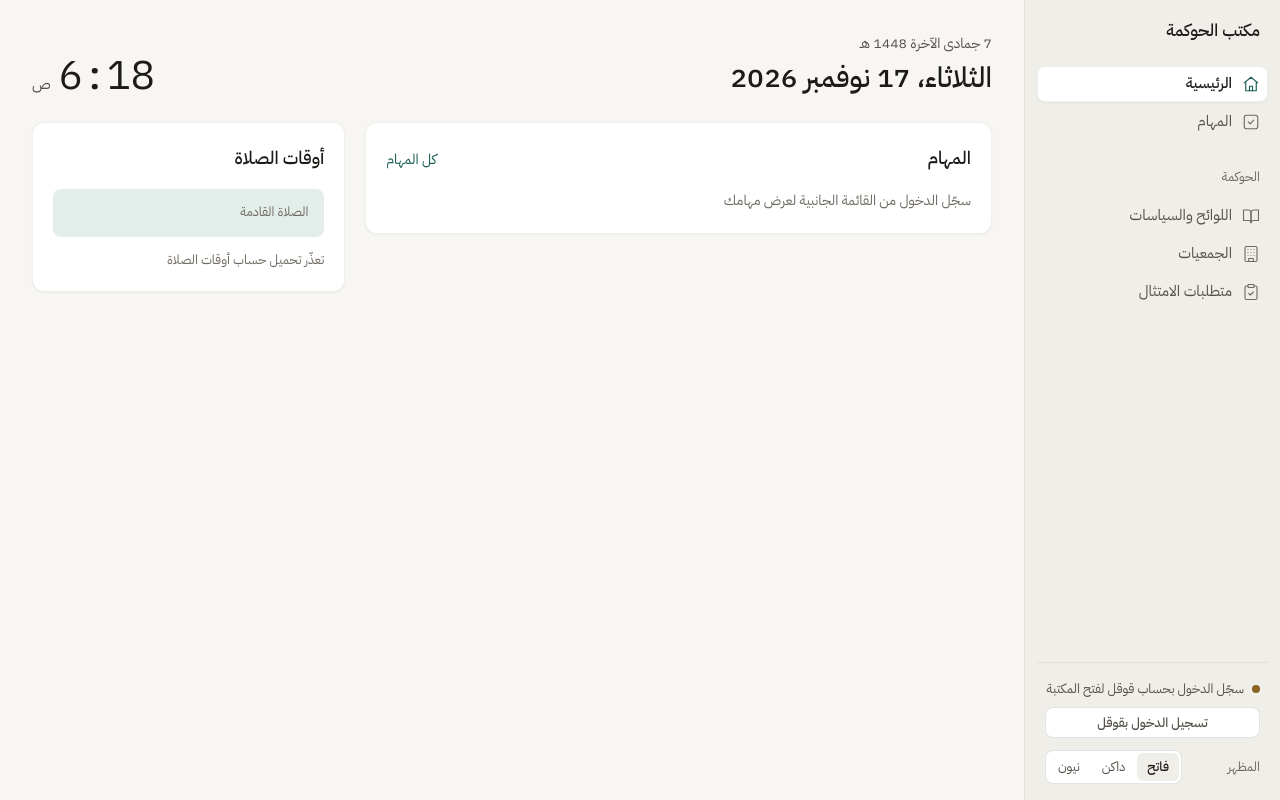
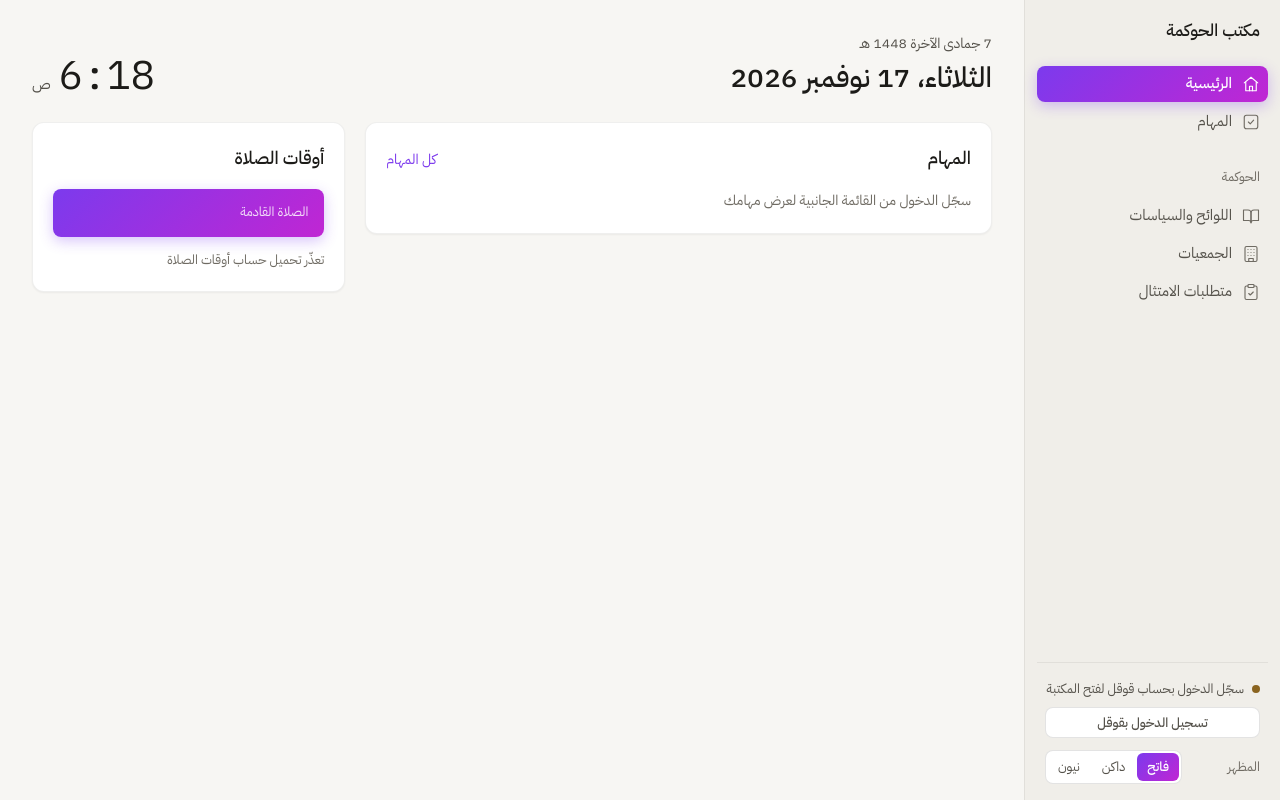
Before and after one commit to aoshaban888-prog/aoshaban, a plain HTML site: page index.html in a window 1280 px wide. Drawn offline with nearby package versions, Linux system fonts and the light colour scheme; no server answers.

Commit message:
اللون الأساسي: التدرّج البنفسجي الوردي بدل الأخضر في كل المظاهر
- القسم المحدد في القائمة، والزر الأساسي، ومربع الصلاة القادمة، واختيار المظهر بتدرّج بنفسجي إلى وردي مع توهّج خفيف
- الروابط والتحديد والحقول النشطة في المكتبة بالبنفسجي
- الخلفيات تبقى بيضاء في الفاتح وداكنة في الداكن، والنيون كما هو

Co-Authored-By: Claude Opus 5.5 <noreply@anthropic.com>

```diff
--- a/css/app.css
+++ b/css/app.css
@@ -11,9 +11,11 @@
   --muted:#6f6b63;
   --line:rgba(28,27,24,.12);
   --line-soft:rgba(28,27,24,.07);
-  --accent:#145c52;
+  --accent:#7c3aed;
   --accent-ink:#ffffff;
-  --accent-soft:#e3eeeb;
+  --accent-soft:#f3edff;
+  --grad:linear-gradient(135deg,#7c3aed,#c026d3);
+  --glow:0 4px 14px rgba(124,58,237,.30);
   --brass:#8a6420;
   --brass-soft:#f3ecdc;
   --danger:#b42318;
@@ -35,12 +37,12 @@
 @media (prefers-color-scheme:dark){:root:not([data-theme]){
   --bg:#161513;--surface:#1c1b19;--raised:#252421;--side:#121110;
   --ink:#ecebe7;--ink-2:#a9a59d;--muted:#8b877f;--line:rgba(236,235,231,.12);--line-soft:rgba(236,235,231,.07);
-  --accent:#5fb8a6;--accent-ink:#0c1513;--accent-soft:#1c302c;--brass:#d1aa5e;--brass-soft:#2e281b;
+  --accent:#b69cff;--accent-ink:#ffffff;--accent-soft:rgba(139,92,246,.18);--grad:linear-gradient(135deg,#7c3aed,#c026d3);--glow:0 0 18px rgba(168,85,247,.40);--brass:#d1aa5e;--brass-soft:#2e281b;
   --danger:#f0857b;--danger-soft:#3a201d;--ok:#4cc38a;--desk:#121110;--shadow-sm:none;--shadow-lg:0 8px 24px rgba(0,0,0,.4);color-scheme:dark}}
 :root[data-theme="dark"]{
   --bg:#161513;--surface:#1c1b19;--raised:#252421;--side:#121110;
   --ink:#ecebe7;--ink-2:#a9a59d;--muted:#8b877f;--line:rgba(236,235,231,.12);--line-soft:rgba(236,235,231,.07);
-  --accent:#5fb8a6;--accent-ink:#0c1513;--accent-soft:#1c302c;--brass:#d1aa5e;--brass-soft:#2e281b;
+  --accent:#b69cff;--accent-ink:#ffffff;--accent-soft:rgba(139,92,246,.18);--grad:linear-gradient(135deg,#7c3aed,#c026d3);--glow:0 0 18px rgba(168,85,247,.40);--brass:#d1aa5e;--brass-soft:#2e281b;
   --danger:#f0857b;--danger-soft:#3a201d;--ok:#4cc38a;--desk:#121110;--shadow-sm:none;--shadow-lg:0 8px 24px rgba(0,0,0,.4);color-scheme:dark}
 
 *{box-sizing:border-box}
@@ -143,9 +145,16 @@ bdi{unicode-bidi:isolate}
   .clock #hClock{font-size:32px}
 }
 :root[data-theme="neon"] .card{backdrop-filter:blur(14px)}
-:root[data-theme="neon"] .p-next{background:var(--grad);color:#fff;box-shadow:var(--glow)}
-:root[data-theme="neon"] .p-next .muted-text,:root[data-theme="neon"] .p-next #pLeft{color:rgba(255,255,255,.85)}
 :root[data-theme="neon"] .clock #hClock{text-shadow:0 0 18px rgba(168,85,247,.8)}
+
+/* ---------- the violet gradient: selection, primary action, next prayer (all themes) ---------- */
+.nav a[aria-current="page"]{background:var(--grad);color:#fff;box-shadow:var(--glow)}
+.nav a[aria-current="page"] svg{color:#fff}
+.btn.primary{background:var(--grad);border-color:transparent;color:#fff;box-shadow:var(--glow)}
+.btn.primary:hover{filter:brightness(1.08)}
+.theme-pick button[aria-checked="true"]{background:var(--grad);color:#fff}
+.p-next{background:var(--grad);color:#fff;box-shadow:var(--glow)}
+.p-next .muted-text,.p-next #pLeft{color:rgba(255,255,255,.85)}
 
 /* ---------- mobile ---------- */
 .topbar{display:none}
@@ -179,11 +188,7 @@ bdi{unicode-bidi:isolate}
 :root[data-theme="neon"] .side{backdrop-filter:blur(16px);border-inline-end-color:var(--line)}
 :root[data-theme="neon"] .topbar{background:rgba(18,9,48,.8);backdrop-filter:blur(12px)}
 :root[data-theme="neon"] .brand,:root[data-theme="neon"] .page-h h1{background:linear-gradient(90deg,#f0abfc,#a78bfa 55%,#60a5fa);-webkit-background-clip:text;background-clip:text;color:transparent}
-:root[data-theme="neon"] .nav a[aria-current="page"]{background:var(--grad);color:#fff;box-shadow:var(--glow)}
-:root[data-theme="neon"] .nav a[aria-current="page"] svg{color:#fff}
 :root[data-theme="neon"] .panel,:root[data-theme="neon"] .actionbar,:root[data-theme="neon"] .empty-state{backdrop-filter:blur(14px);box-shadow:var(--shadow-sm)}
-:root[data-theme="neon"] .btn.primary{background:var(--grad);border-color:transparent;color:#fff;box-shadow:var(--glow)}
-:root[data-theme="neon"] .theme-pick button[aria-checked="true"]{background:var(--grad);color:#fff}
 :root[data-theme="neon"] .dot.ok{box-shadow:0 0 8px currentColor}
 /* menus and dialogs stay solid so text over them reads */
 :root[data-theme="neon"] :is(.dialog,.mv-menu,.tb-pop,.tctx,.tbx-bar,.fp-menu,.fp-fly,.tblbar,.tmove){background:#25135c}
```
